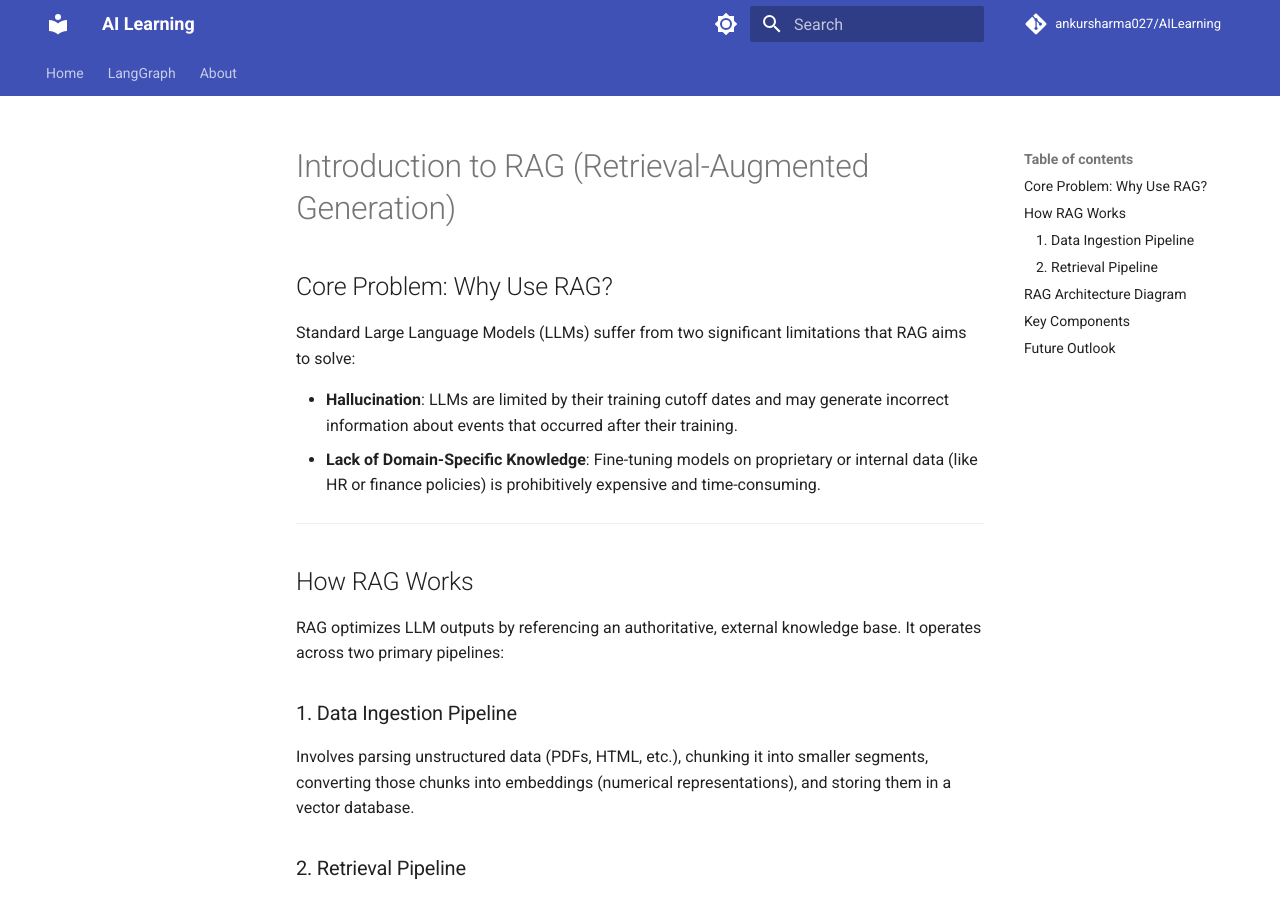
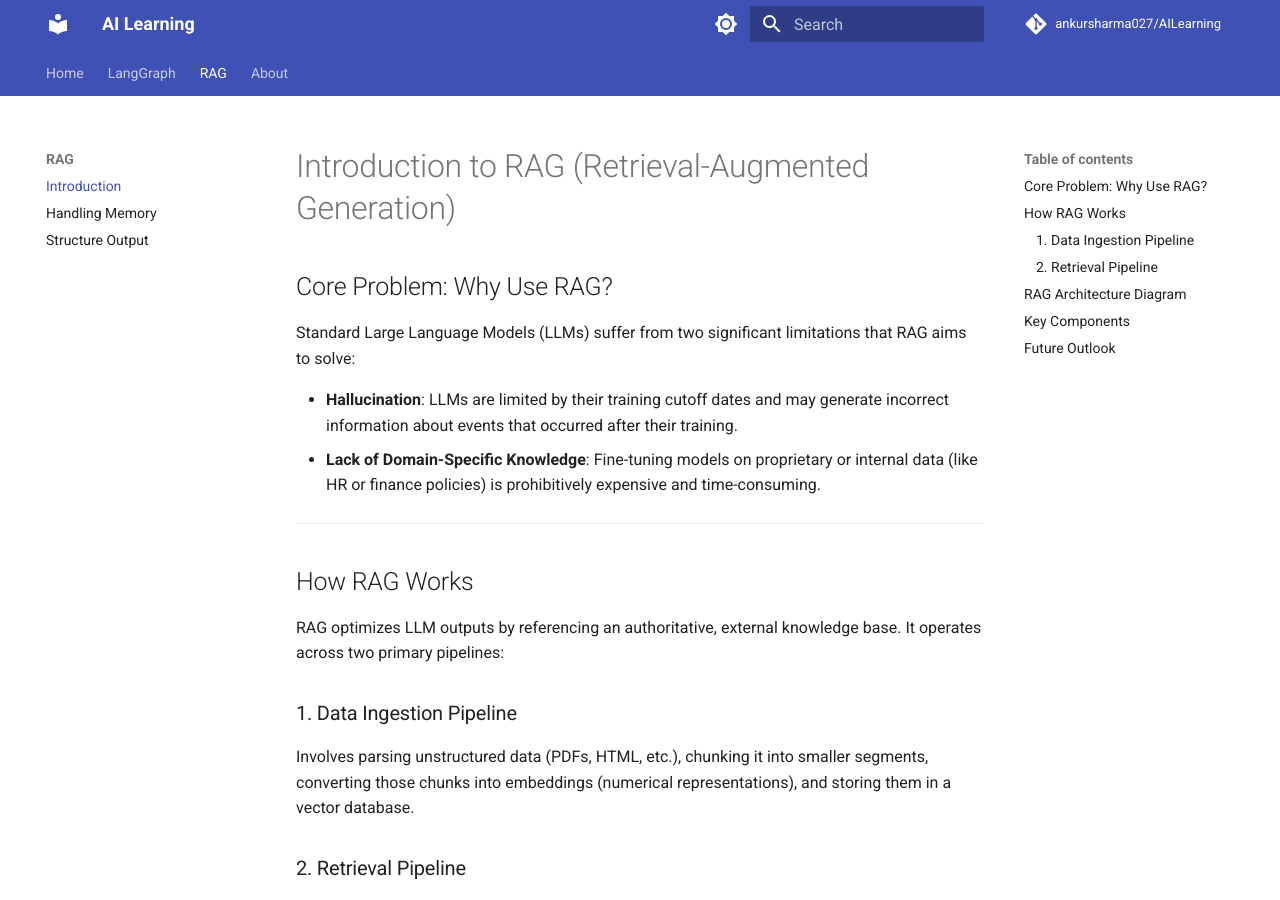
Before and after one commit to ankursharma027/AILearning, an MkDocs documentation site: the page built from docs/RAG/rag_introduction.md, in a window 1280 px wide and 900 px high. Built offline with MkDocs 1.6.1 and Material for MkDocs 9.7.7, drawn with Linux system fonts in a browser that asks for light colours; comment, search, counter and statistics services are not loaded.

Commit message:
added RAG documentation

```diff
--- a/mkdocs.yml
+++ b/mkdocs.yml
@@ -37,6 +37,10 @@ nav:
       - Introduction: langgraph/intro.md
       - Handling Memory: langgraph/memory.md
       - Structure Output: langgraph/structure_output.md
+  - RAG:
+      - Introduction: RAG/rag_introduction.md
+      - Handling Memory: langgraph/memory.md
+      - Structure Output: langgraph/structure_output.md
       # Add new LangGraph pages here
   - About: about.md
 
```
